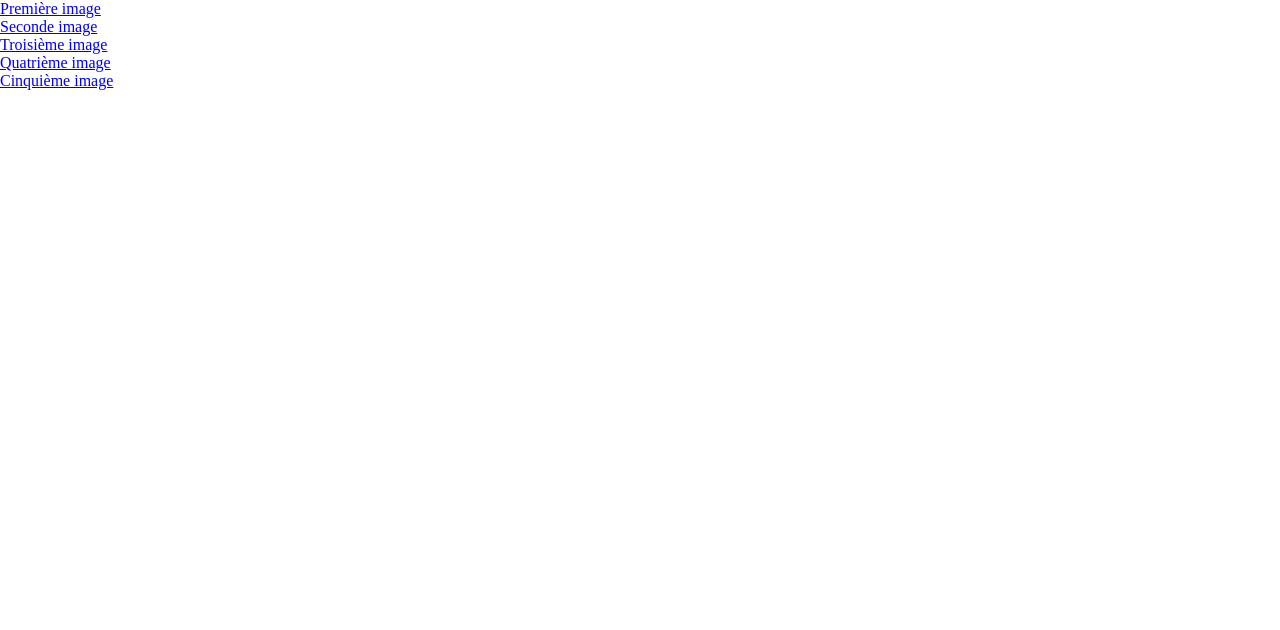
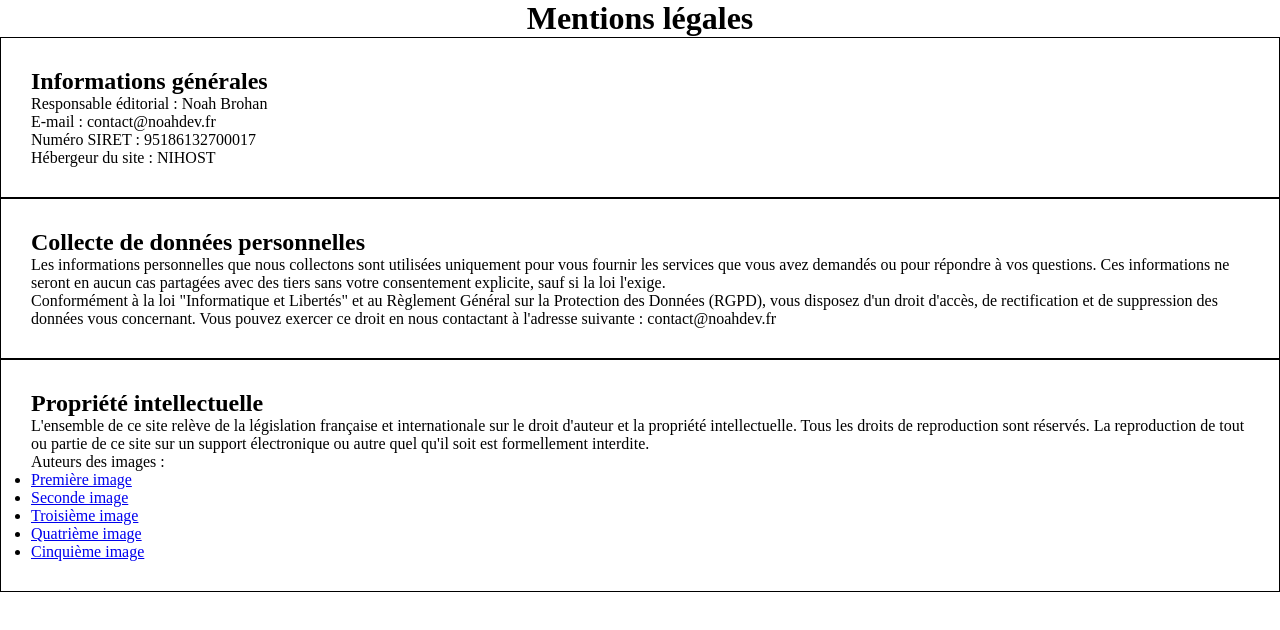
Before and after one commit to l0rdnoah/site-portfolio, a plain HTML site: page pages/legale.html in a window 1280 px wide. Drawn offline with Linux system fonts and the light colour scheme.

Commit message:
Création de la structure de la page legale.html

```diff
--- a/assets/css/legale.css
+++ b/assets/css/legale.css
@@ -4,4 +4,21 @@
     padding: 0px;
     box-sizing: border-box;
 }
+
+body{
+    display: flex;
+    flex-direction: column;
+    justify-content: center;
+    align-items: center;
+}
+
+.bloc{
+    display: flex;
+    flex-direction: column;
+    justify-content: center;
+    align-items: flex-start;
+    border: 1px solid black;
+    width: 100vw;
+    padding: 30px;
+}
 /* FIN GENERAL */
--- a/pages/legale.html
+++ b/pages/legale.html
@@ -7,7 +7,26 @@
     <link rel="stylesheet" href="/assets/css/legale.css">
 </head>
 <body>
-    <h1></h1>
+    <h1>Mentions légales</h1>
+
+    <div class="bloc">
+        <h2>Informations générales</h2>
+        <p>Responsable éditorial : Noah Brohan</p>
+        <p>E-mail : contact@noahdev.fr</p>
+        <p>Numéro SIRET : 95186132700017</p>
+        <p>Hébergeur du site : NIHOST</p>
+    </div>
+
+    <div class="bloc">
+        <h2>Collecte de données personnelles</h2>
+        <p>Les informations personnelles que nous collectons sont utilisées uniquement pour vous fournir les services que vous avez demandés ou pour répondre à vos questions. Ces informations ne seront en aucun cas partagées avec des tiers sans votre consentement explicite, sauf si la loi l'exige.</p>
+        <p>Conformément à la loi "Informatique et Libertés" et au Règlement Général sur la Protection des Données (RGPD), vous disposez d'un droit d'accès, de rectification et de suppression des données vous concernant. Vous pouvez exercer ce droit en nous contactant à l'adresse suivante : contact@noahdev.fr</p>
+    </div>
+
+    <div class="bloc">
+        <h2>Propriété intellectuelle</h2>
+        <p>L'ensemble de ce site relève de la législation française et internationale sur le droit d'auteur et la propriété intellectuelle. Tous les droits de reproduction sont réservés. La reproduction de tout ou partie de ce site sur un support électronique ou autre quel qu'il soit est formellement interdite.</p>
+        <p>Auteurs des images :</p>
         <ul>
             <li><a href="https://www.creativefabrica.com/product/stunning-lake-mountain-pixel-art-2/" target="_blank">Première image</a></li>
             <li><a href="https://wall.alphacoders.com/big.php?i=988882" target="_blank">Seconde image</a></li>
@@ -15,5 +34,7 @@
             <li><a href="https://lospec.com/gallery/yoyoleif/sweet-dreams-alex-a-gentle-breeze" target="_blank">Quatrième image</a></li>
             <li><a href="https://www.pixilart.com/art/cosy-interior-with-sofa-b8b6a7d6269c50c" target="_blank">Cinquième image</a></li>
         </ul>
+    </div>
+
 </body>
 </html>
```
Lines whose indentation alone changed are shown as unchanged.
